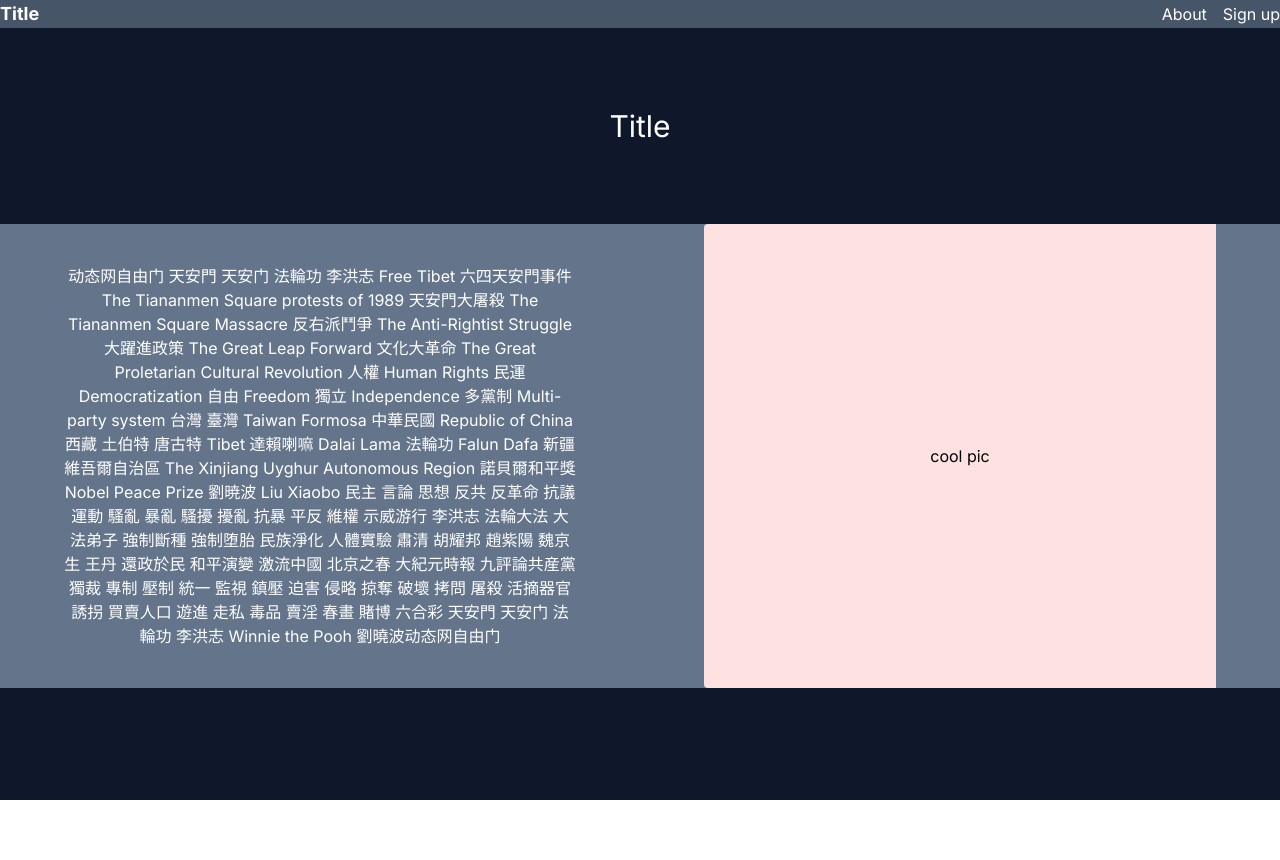
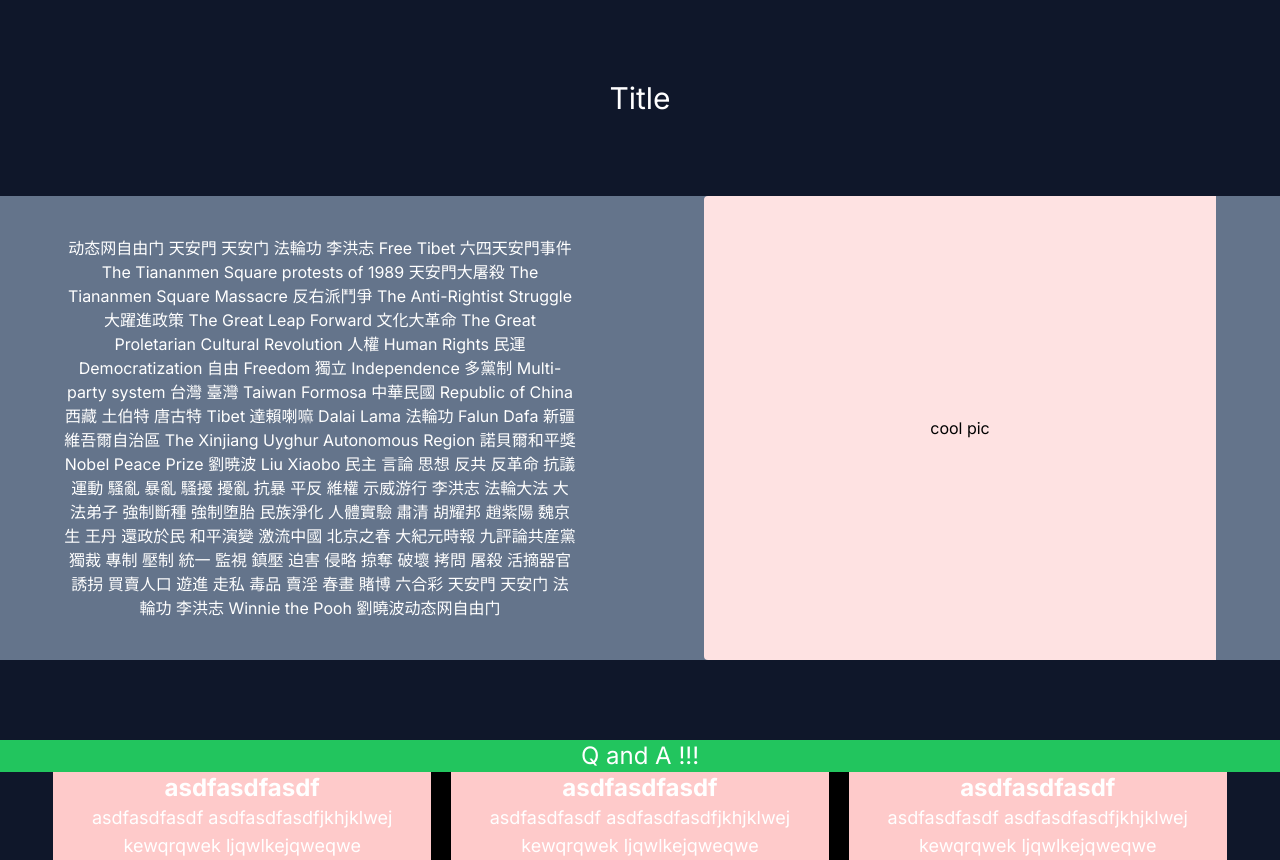
Before and after one commit to ConnorG255/Super-Cool-Hack, a Next.js app: page / in a window 1280 px wide. Before the commit the page ends 800 px from the top, so only its background shows below. Built offline with nearby package versions, Linux system fonts and the light colour scheme.

Commit message:
q abnd q wokring

```diff
--- a/app/page.tsx
+++ b/app/page.tsx
@@ -2,9 +2,9 @@
 
 export default function Home() {
   return (
-    <main className="min-h-screen text-white bg-slate-900 text-center">
+    <main className="min-h-screen text-white bg-slate-900 text-center p">
 
-      {navBar()}
+
 
 
 
@@ -23,19 +23,25 @@
           <div className='text-black'>cool pic</div></div>
       </div>
 
+      <div className='mt-20 bg-green-500 min-w-screen text-center text-2xl'> Q and A !!!</div>
+      <div className='flex justify-center'>
+       <div className='w-11/12 bg-black grid gap-5 grid-cols-3 '>
+
+        {qanda("asdfasdfasdf", "asdfasdfasdf asdfasdfasdfjkhjklwej kewqrqwek ljqwlkejqweqwe")}
+        {qanda("asdfasdfasdf", "asdfasdfasdf asdfasdfasdfjkhjklwej kewqrqwek ljqwlkejqweqwe")}
+        {qanda("asdfasdfasdf", "asdfasdfasdf asdfasdfasdfjkhjklwej kewqrqwek ljqwlkejqweqwe")}
+
+
+       </div></div>
     </main>
   )
 
-  function navBar() {
-    return <div className='flex items-center justify-between bg-slate-600 mt-0'>
-      <div className="text-white text-lg font-bold">Title</div>
 
 
-      <div className="space-x-4">
-
-        <button className="text-white">About</button>
-        <button className="text-white">Sign up</button>
-      </div>
+  function qanda(question, answer) {
+    return <div className='w-full h/20 bg-red-200 flex flex-col justify-center text-center'>
+      <div className='text-2xl font-bold'>{question} </div>
+      <p className='text-lg '>{answer}</p>
     </div>
   }
 }
```
